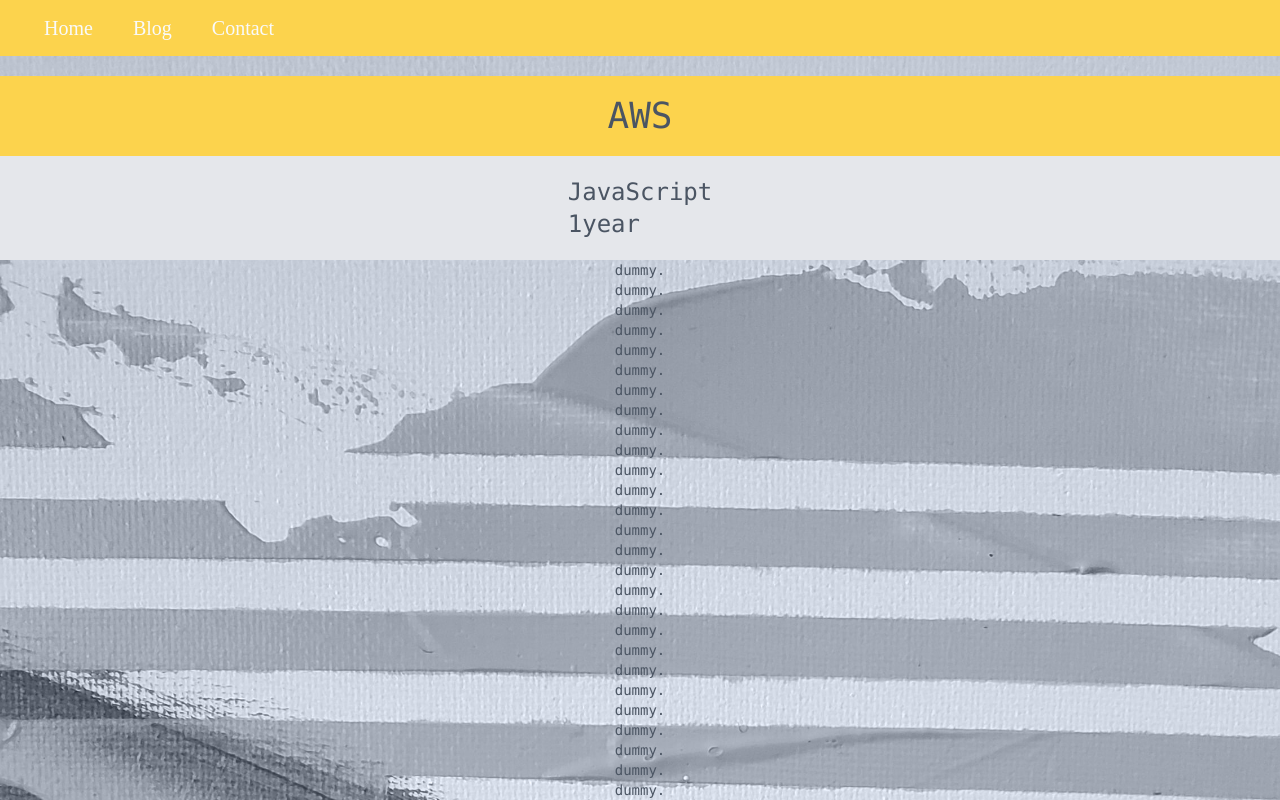
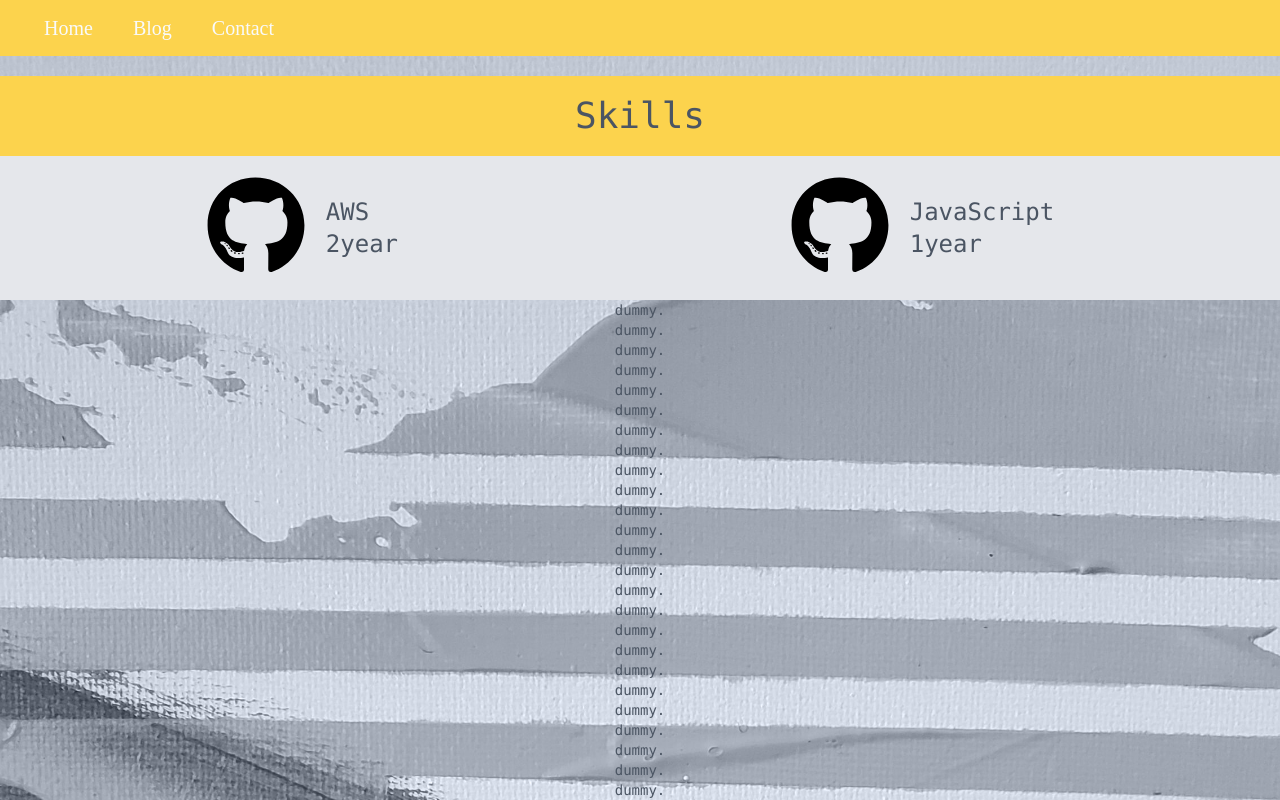
Before and after one commit to Haussmann000/nextjs-hp, a Next.js app: page / in a window 1280 px wide. Shown: the top 800 px of the page. Built offline with nearby package versions, Linux system fonts and the light colour scheme.

Commit message:
アイコン追加

```diff
--- /dev/null
+++ b/component/FaGithub.js
@@ -0,0 +1,13 @@
+import { IconContext } from 'react-icons/lib';
+import { FaGithub } from 'react-icons/fa'
+
+
+const GithubIcon = () => {
+    return(
+      <IconContext.Provider value={{color: "black", size: "100px"}}>
+        <h3><FaGithub /></h3>
+      </IconContext.Provider>
+    )
+}
+
+export default GithubIcon;
--- a/component/TopContents.js
+++ b/component/TopContents.js
@@ -1,17 +1,29 @@
+import GithubIcon from "./FaGithub";
 
-const TopContents = ({props, title, name, desc}) => {
+const TopContents = ({ props }) => {
   return(
     <div className="w-full">
       <div className="flex justify-center text-4xl bg-yellow-300 mt-5 p-5">
       <p>
-      {props["skills"].AWS.name}
       </p>
-        {/* <p>{title}</p> */}
+        {props[0].title}
       </div>
       <div className="flex flex-row justify-around items-center text-2xl bg-gray-200 p-5">
-        <div className="flex-col">
-          <p>{name}</p>
-          <p>{desc}</p>
+        <div className="flex flex-row w-full justify-around">
+          <div className="flex flex-row justify-center flex-wrap">
+           <GithubIcon />
+           <div className="flex flex-col m-5">
+            <p>{props[0].content[0].name}</p>
+            <p>{props[0].content[0].desc}</p>
+           </div>
+          </div>
+          <div className="flex flex-row justify-center flex-wrap">
+           <GithubIcon />
+           <div className="flex flex-col m-5">
+            <p>{props[0].content[1].name}</p>
+            <p>{props[0].content[1].desc}</p>
+           </div>
+          </div>
         </div>
       </div>
     </div>
--- a/package.json
+++ b/package.json
@@ -11,10 +11,11 @@
   "dependencies": {
     "eslint": "^7.1.0",
     "eslint-config-next": "11.1.2",
-    "next": "11.1.2",
+    "next": "^11.1.3",
     "postcss": "^8.3.9",
     "react": "17.0.2",
     "react-dom": "17.0.2",
+    "react-icons": "^4.3.1",
     "tailwindcss": "^2.2.17"
   },
   "devDependencies": {
--- a/pages/index.js
+++ b/pages/index.js
@@ -2,27 +2,42 @@
 import TopContents from '../component/TopContents'
 
 export async function getStaticProps() {
-  const post = {
-      "skills" : {
-        "AWS" : {
+  const post =
+    [
+    {
+      id : 1,
+      title : "Skills",
+      content :  [
+        {
           id : 1,
           name : "AWS",
           desc : "2year"
         },
-       "JavaScript" : {
+        {
           id : 2,
           name : "JavaScript",
           desc : "1year"
         }
+      ]
     },
-    "works" : {
-       "Portfolio" : {
+    {
+      id : 2,
+      title : "Works",
+      content :  [
+        {
           id : 1,
           name : "Portfolio",
           desc : "このページです"
+        },
+        {
+          id : 2,
+          name : "Weather",
+          desc : "このページです"
         }
+      ]
     }
-  }
+    ]
+
   return {
     props : { post }
   }
@@ -30,8 +45,7 @@
 const Home = ({ post }) => {
   return (
     <Layout title="Home">
-      <TopContents props={post} title="Skills" name="JavaScript" desc="1year">
-      </TopContents>
+      <TopContents props={post}></TopContents>
           {/* <div className="flex-col">
             <div>AWS</div>
             <div>2 year</div>
```
Also changed, not shown: 2 other files (tests, documents, lock files or other folders). Lines whose indentation alone changed are shown as unchanged.
